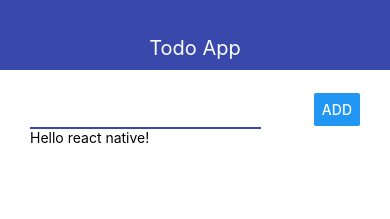
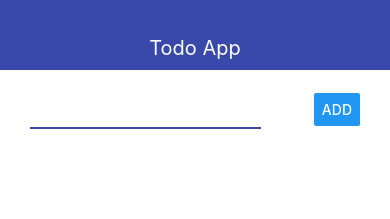
Before and after one commit to KovaSs/rn-todo-app, a React Native app: screen / in a window 390 px wide. Shown: the top 219 px of the page. Built offline with nearby package versions, Linux system fonts and the light colour scheme.

Commit message:
lesson 17 | show todo list

```diff
--- a/App.tsx
+++ b/App.tsx
@@ -1,7 +1,7 @@
 import { useState } from 'react';
 import { StyleSheet, Text, View } from 'react-native';
 
-import { Navbar, AddTodo } from './src';
+import { Navbar, AddTodo, Todo } from './src';
 
 interface TodoItem {
   id: string;
@@ -12,7 +12,10 @@ export default function App() {
   const [todos, setTodos] = useState<TodoItem[]>([]);
 
   const addTodo = (todoTitle: string) => {
-    setTodos((prevTodos) => [...prevTodos, { id: Date.now().toString(), title: todoTitle }])
+    setTodos((prevTodos) => [...prevTodos, {
+      id: Date.now().toString(),
+      title: todoTitle,
+    }])
   }
 
   return (
@@ -20,7 +23,11 @@ export default function App() {
       <Navbar title="Todo App" />
       <View style={styles.container}>
         <AddTodo onSubmit={addTodo} />
-        <Text>Hello react native!</Text>
+        <View>
+          {todos.map((todo) => (
+            <Todo key={todo.id} todo={todo} />
+          ))}
+        </View>
       </View>
     </View>
   );
--- a/src/AddTodo.tsx
+++ b/src/AddTodo.tsx
@@ -23,6 +23,7 @@ const styles = StyleSheet.create({
     flexDirection: 'row',
     justifyContent: 'space-between',
     alignItems: 'center',
+    marginBottom: 15,
   },
   input: {
     padding: 10,
--- /dev/null
+++ b/src/Todo.tsx
@@ -0,0 +1,28 @@
+import { View, Text, StyleSheet } from 'react-native'
+
+interface Props {
+  todo: {
+    id: string;
+    title: string;
+  }
+}
+
+export const Todo = ({ todo }: Props) => {
+  return (
+    <View style={styles.todo}>
+      <Text>{todo.title}</Text>
+    </View>
+  )
+}
+
+const styles = StyleSheet.create({
+  todo: {
+    flexDirection: 'row',
+    alignItems: 'center',
+    padding: 15,
+    borderWidth: 1,
+    borderColor: '#eee',
+    borderRadius: 5,
+    marginBottom: 10,
+  },
+});
--- a/src/index.ts
+++ b/src/index.ts
@@ -1,2 +1,3 @@
 export { Navbar } from './Navbar';
 export { AddTodo } from './AddTodo';
+export { Todo } from './Todo';
```
